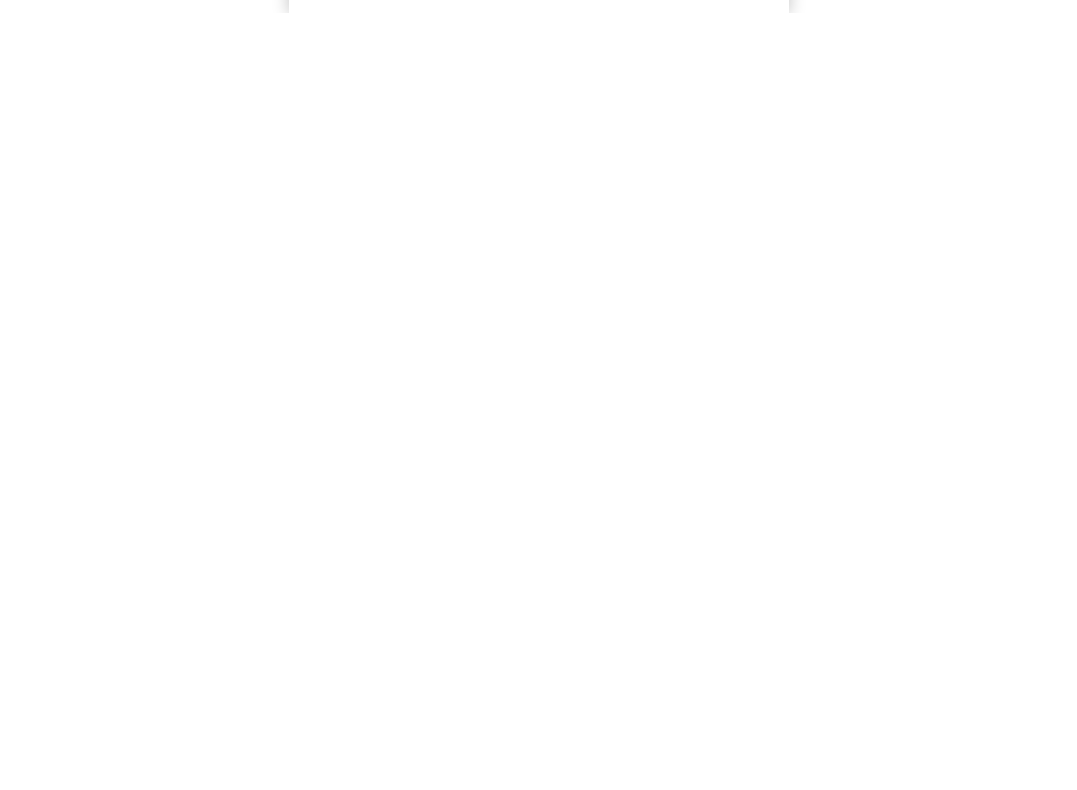
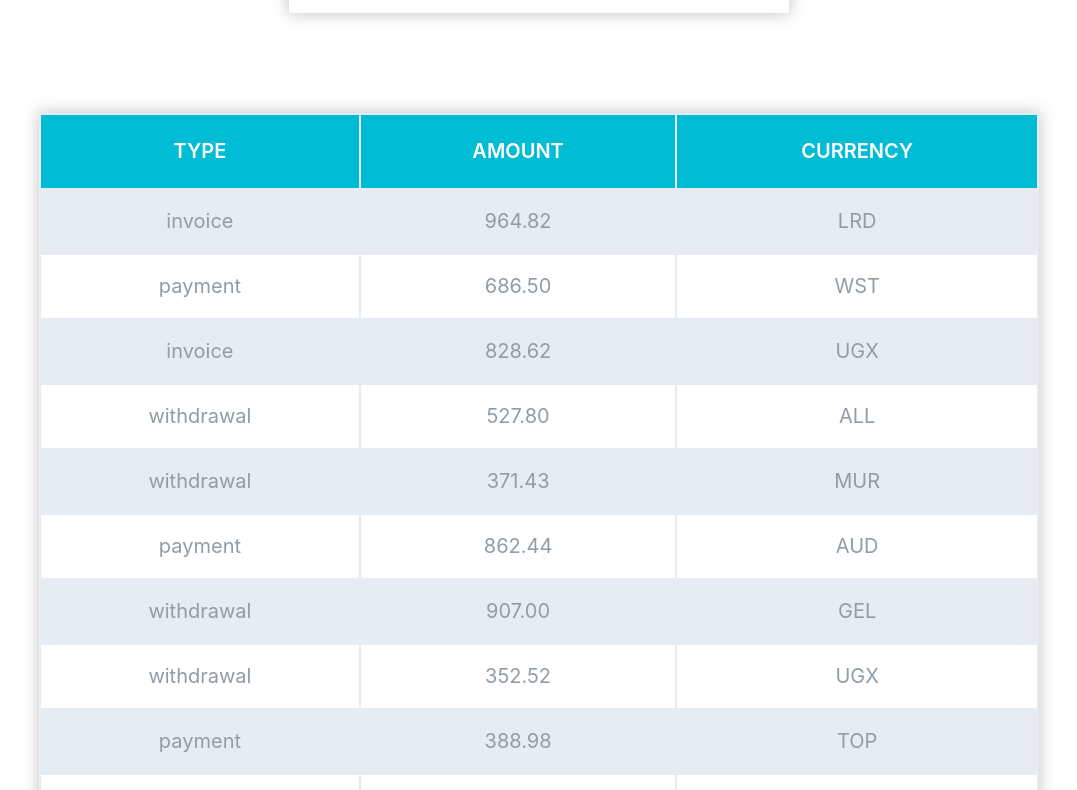
Before and after one commit to Sergii79/goit-react-hw-01-components, a React (Create React App) app: page / in a window 1280 px wide. Shown: the part 2410-3200 px from the top of the page, without its empty margins (101-1178 px from the left). Before the commit the page ends 2423 px from the top, so only its background shows below. Built offline with nearby package versions, Linux system fonts and the light colour scheme.

Commit message:
commit eighth

```diff
--- a/src/components/App.jsx
+++ b/src/components/App.jsx
@@ -11,6 +11,9 @@
 import friends from "./FriendList/friends";
 import { FriendList } from "./FriendList/FriendList";
 
+import transactions from "./TransactionHistory/transactions";
+import { TransactionHistory } from "./TransactionHistory/TransactionHistory";
+
 export const App = () => {
   return (
     <Layout>
@@ -18,7 +21,7 @@
       <Profile items={user} />
       <Statistics title="Upload stats" stats={data} />
       <FriendList friends={friends} />
-
+      <TransactionHistory items={transactions} />;
     </Layout>
   );
 };
--- a/src/components/TransactionHistory/TransactionHistory.jsx
+++ b/src/components/TransactionHistory/TransactionHistory.jsx
@@ -0,0 +1,37 @@
+import { PropTypes } from "prop-types";
+import { Table, Thead, Tr, Th, Td } from "./TransactionHistory.styles";
+
+export const TransactionHistory = ({ items }) => {
+    return (
+        <Table>
+            <Thead>
+                <Tr>
+                <Th>Type</Th>
+                <Th>Amount</Th>
+                <Th>Currency</Th>
+                </Tr>
+            </Thead>
+
+            <tbody>
+                {items.map((item) => (
+                    <Tr key={item.id}>
+                        <Td>{item.type}</Td>
+                        <Td>{item.amount}</Td>
+                        <Td>{item.currency}</Td>
+                    </Tr>
+                ))}
+            </tbody>
+        </Table>
+    );
+};
+
+TransactionHistory.propTypes = {
+    items: PropTypes.arrayOf(
+        PropTypes.shape({
+            id: PropTypes.string.isRequired,
+            type: PropTypes.string.isRequired,
+            amount: PropTypes.string.isRequired,
+            currency: PropTypes.string.isRequired,
+        })
+    ).isRequired,
+};
--- a/src/components/TransactionHistory/TransactionHistory.styles.js
+++ b/src/components/TransactionHistory/TransactionHistory.styles.js
@@ -0,0 +1,37 @@
+import styled from 'styled-components';
+
+export const Table = styled.table`
+    margin: 100px;
+    width: 1000px;
+    margin-left: auto;
+    margin-right: auto;
+    background-color: #e7ecf2;
+    box-shadow: 0 0 15px 1px #c8c8c8;
+`;
+
+export const Thead = styled.thead`
+    padding: 30px;
+    background-color: #00bcd5;
+`;
+
+export const Tr = styled.tr`
+    text-align: center;
+    &:nth-child(2n) {
+        background-color: white;
+    }
+`;
+
+export const Th = styled.th`
+    font-size: 20px;
+    font-weight: 600;
+    text-transform: uppercase;
+    color: white;
+    padding: 25px;
+`;
+
+export const Td = styled.td`
+    font-size: 20px;
+    font-weight: 400;
+    color: #929ca5;
+    padding: 20px;
+`;
--- a/src/index.js
+++ b/src/index.js
@@ -18,5 +18,3 @@
     </ThemeProvider>
   </React.StrictMode>
 );
-
-console.log("Hello!");
```
